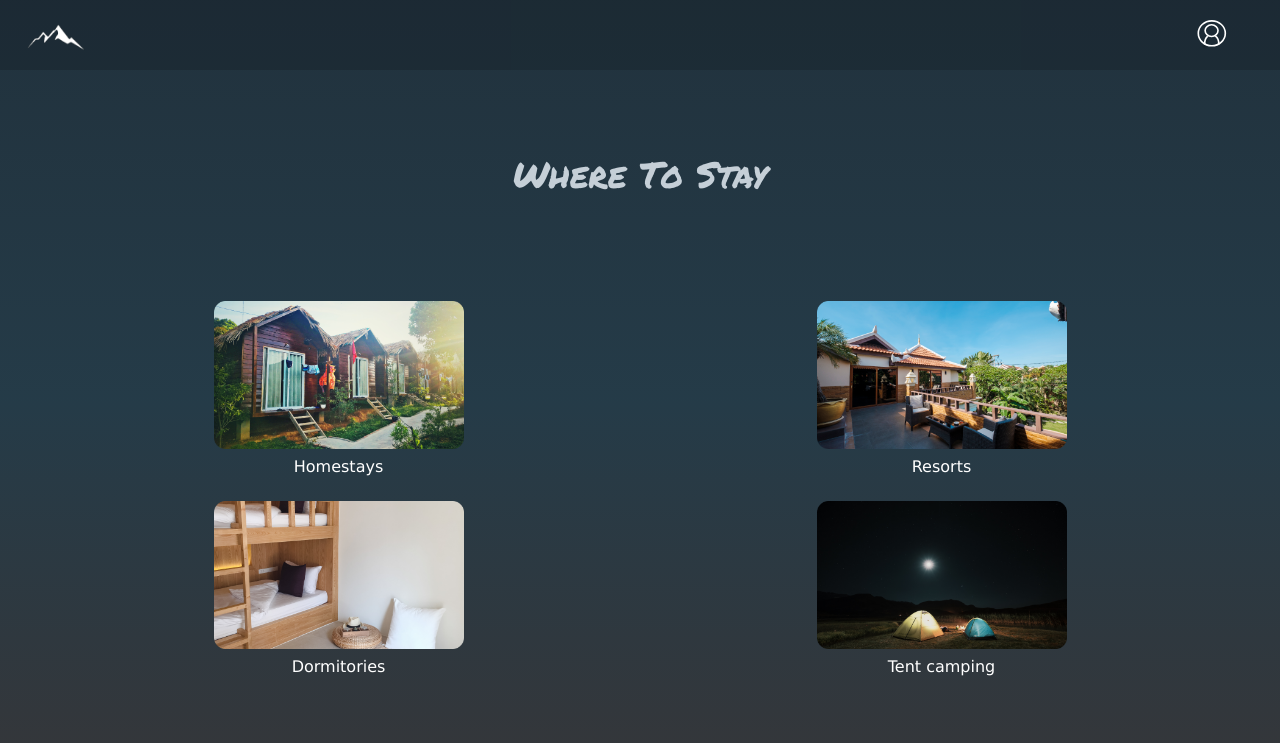
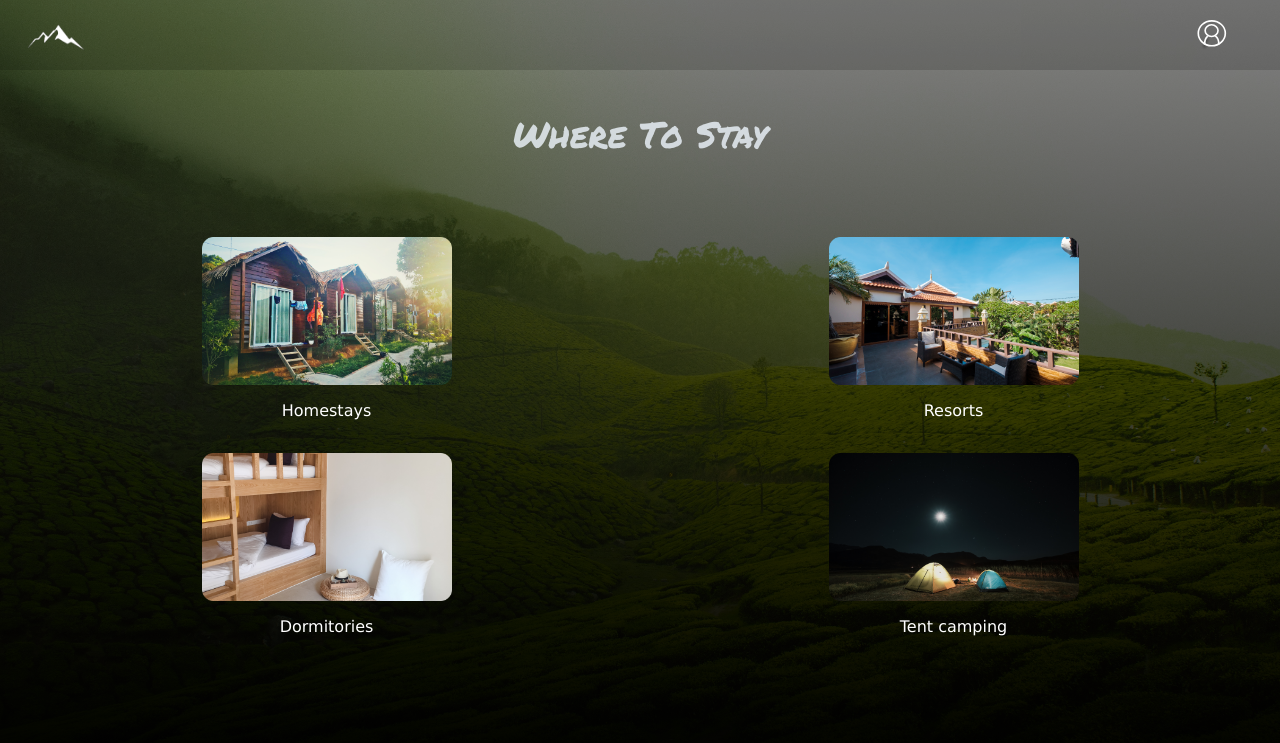
Before and after one commit to Akshay-s-nair/PALLIVASAL_WEBSITE_2, a Flask app: page /where_to_stay in a window 1280 px wide. Shown: the top 743 px of the page. Run offline with Flask 3, Linux system fonts and the light colour scheme; some libraries are stand-ins or nearby versions.

Commit message:
new changes

```diff
--- a/app.py
+++ b/app.py
@@ -6,8 +6,8 @@ import os
 from datetime import datetime
 from flask_bcrypt import Bcrypt
 from datetime import timedelta
-# from flask_session import Session
-# from flask_login import current_user ,LoginManager
+from flask_session import Session
+from flask_login import current_user ,LoginManager
 from db import db_init, db
 from models import Details , Places
 from sqlalchemy.sql.expression import update
--- a/static/CSS/WhereToStay/whereToStay.css
+++ b/static/CSS/WhereToStay/whereToStay.css
@@ -22,7 +22,8 @@
 }
 body{
     /* background-image: linear-gradient(to right,rgb(83,105,118), rgb(41, 46, 73)); */
-    background-image: linear-gradient(180deg,rgba(1, 20, 33, 0.876),rgba(2, 28, 43, 0.864), rgba(24, 24, 27, 0.872));
+    background-image: linear-gradient(rgba(0, 0, 0, 0.474), rgba(0, 0, 0, 1)),
+    url("../../images/bg.jpg");
     background-size: cover;
   background-attachment:fixed;
 
--- a/templates/home_stay.html
+++ b/templates/home_stay.html
@@ -31,7 +31,7 @@
     />
   </head>
   <body>
-    <div class="container p-5 text-center text-white">
+    <!-- <div class="container p-5 text-center text-white">
       <div class="img mb-4 w-400px h-auto">
         <img src="{{url_for('static',filename='images/homep2.png')}}" alt="" />
       </div>
@@ -51,7 +51,7 @@
           itaque dolores.
         </p>
       </div>
-    </div>
+    </div> -->
     <!-- Optional JavaScript -->
     <!-- jQuery first, then Popper.js, then Bootstrap JS -->
     <script
--- a/templates/where_to_stay.html
+++ b/templates/where_to_stay.html
@@ -17,37 +17,37 @@
 
   {% block body %}
 
-    <div class="container2 m-1 pt-5">
+    <div class="container2 m-1 pt-2">
       <div class="header">
         <h2 class="headng" >Where To Stay</h3>
       </div>
-      <div class="card-container p-5">
+      <div class="card-container p-4">
         <div class="row">
               <div class="col-lg text-center text-white p-2" >
                 <div class="brightness">
                   <a href="{{ url_for('home_stay') }}"><img src="{{url_for('static',filename='images/homep.png')}}" alt="" id="card"></a>
                 </div>
 
-                <h6 class="text-white mt-2">Homestays</h6>
+                <h6 class="text-white mt-2 p-2">Homestays</h6>
               </div>
               <div class="col-lg text-center text-white p-2" >
                 <div class="brightness">
                   <a href="{{ url_for('resorts') }}"><img src="{{url_for('static',filename='images/resortp.png')}}" alt="" id="card"></a>
                 </div>
 
-                <h6 class="text-white mt-2">Resorts</h6>
+                <h6 class="text-white mt-2 p-2">Resorts</h6>
               </div>
               <div class="w-100"></div>
               <div class="col-lg text-center text-white p-2">
                 <div class="brightness"><a href="{{ url_for('dormitories') }}"><img src="{{url_for('static',filename='images/dormp.png')}}" alt="" id="card"></a></div>
 
-                <h6 class="text-white mt-2">Dormitories</h6>
+                <h6 class="text-white mt-2 p-2">Dormitories</h6>
               </div>
               <div class="col-lg text-center text-white p-2">
                 <div class="brightness">
                   <a href="{{ url_for('tent_camping') }}"><img src="{{url_for('static',filename='images/tentp.png')}}" alt="" id="card"></a>
                 </div>
-                <h6 class="text-white mt-2">Tent camping</h6>
+                <h6 class="text-white mt-2 p-2">Tent camping</h6>
 
               </div>
         </div>
```
Also changed, not shown: static/CSS/homestay/main.css (+5 -2 lines), templates/userdash.html (+7 -0 lines).
